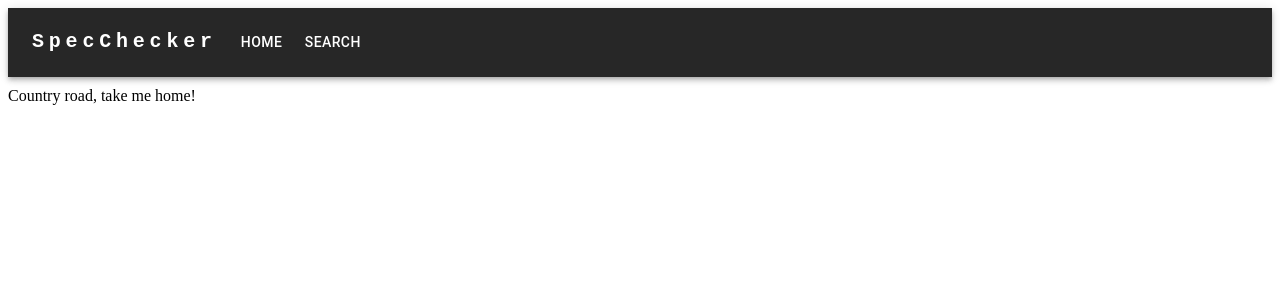
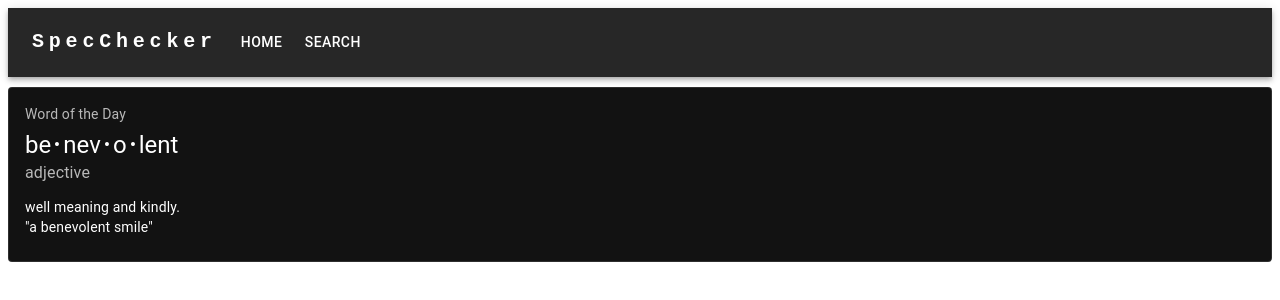
Before and after one commit to USNChance/specchecker, a React (Create React App) app: page / in a window 1280 px wide. Shown: the top 300 px of the page. Built offline with nearby package versions, Linux system fonts and the light colour scheme; the HTML template or start-up script is replaced by a standard one.

Commit message:
Adding components

```diff
--- /dev/null
+++ b/src/components/FrontCard.tsx
@@ -0,0 +1,46 @@
+import * as React from 'react';
+import Box from '@mui/material/Box';
+import Card from '@mui/material/Card';
+import CardActions from '@mui/material/CardActions';
+import CardContent from '@mui/material/CardContent';
+import Button from '@mui/material/Button';
+import Typography from '@mui/material/Typography';
+
+const bull = (
+  <Box
+    component="span"
+    sx={{ display: 'inline-block', mx: '2px', transform: 'scale(0.8)' }}
+  >
+    •
+  </Box>
+);
+
+const card = (
+  <React.Fragment>
+    <CardContent>
+      <Typography sx={{ fontSize: 14 }} color="text.secondary" gutterBottom>
+        Word of the Day
+      </Typography>
+      <Typography variant="h5" component="div">
+        be{bull}nev{bull}o{bull}lent
+      </Typography>
+      <Typography sx={{ mb: 1.5 }} color="text.secondary">
+        adjective
+      </Typography>
+      <Typography variant="body2">
+        well meaning and kindly.
+        <br />
+        {'"a benevolent smile"'}
+      </Typography>
+    </CardContent>
+
+  </React.Fragment>
+);
+
+export default function FrontCard() {
+  return (
+    <Box sx={{ minWidth: 275 }}>
+      <Card variant="outlined">{card}</Card>
+    </Box>
+  );
+}
--- a/src/components/Home.tsx
+++ b/src/components/Home.tsx
@@ -1,10 +1,9 @@
 import React from 'react';
+import FrontCard from './FrontCard';
 
 function Home() {
     return (
-        <div>
-            Country road, take me home!
-        </div>
+        <FrontCard />
     )
 }
 
```
